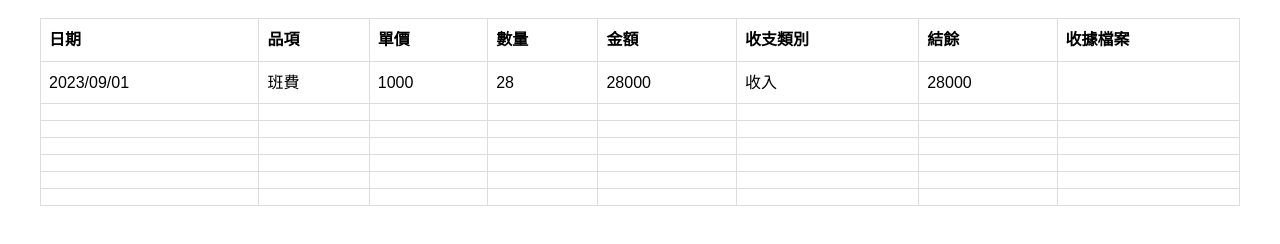
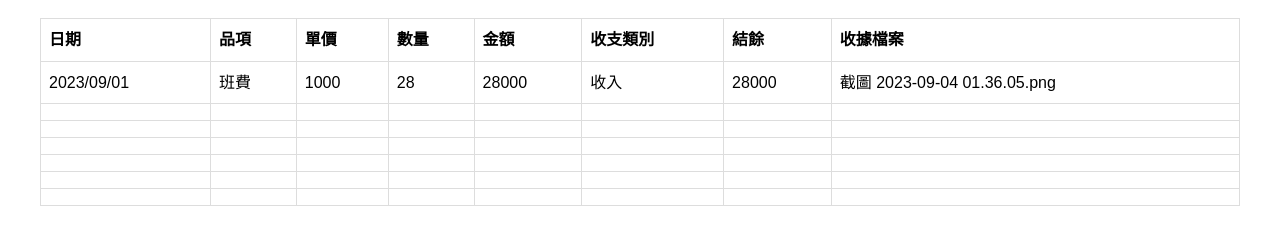
Before and after one commit to yih-0118/210_money.github.io, a plain HTML site: page 210/index.html in a window 1280 px wide. Shown: the part 96-340 px from the top of the page. Drawn offline with Linux system fonts and the light colour scheme.

Commit message:
Update index.html

```diff
--- a/210/index.html
+++ b/210/index.html
@@ -27,7 +27,7 @@
     <td>28000</td><!--金額 -->
     <td>收入</td><!--收支類別 -->
     <td>28000</td><!--結餘 -->
-    <td><a href=""></a></td><!--收據檔案 --></tr>
+    <td><a href="https://1drv.ms/i/s!Am_dLlD2CRUbgZ0JSh6QDMTNJawSYw?e=CZlcL8">截圖 2023-09-04 01.36.05.png</a></td><!--收據檔案 --></tr>
 
   <tr>
     <td></td><!--日期 -->
```
